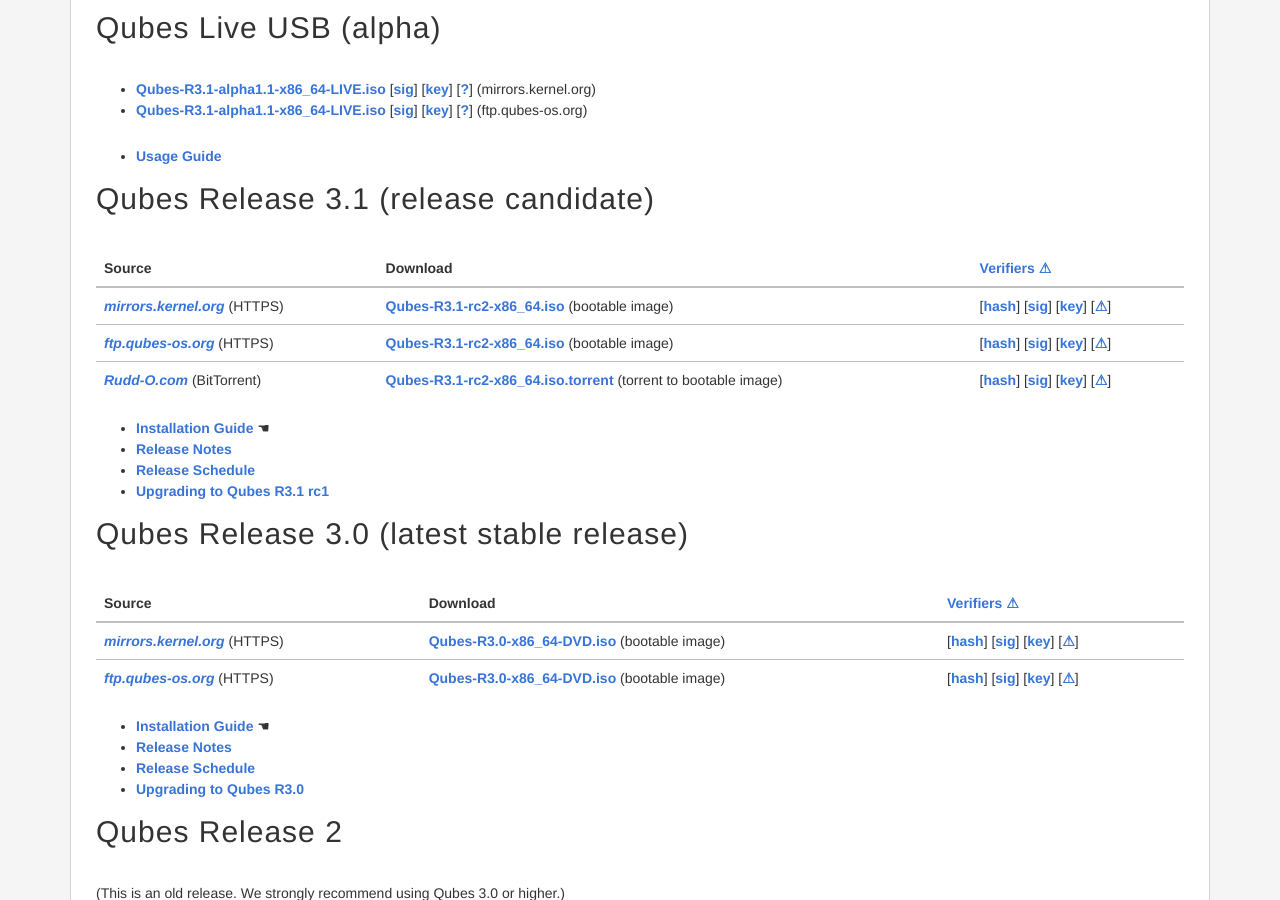
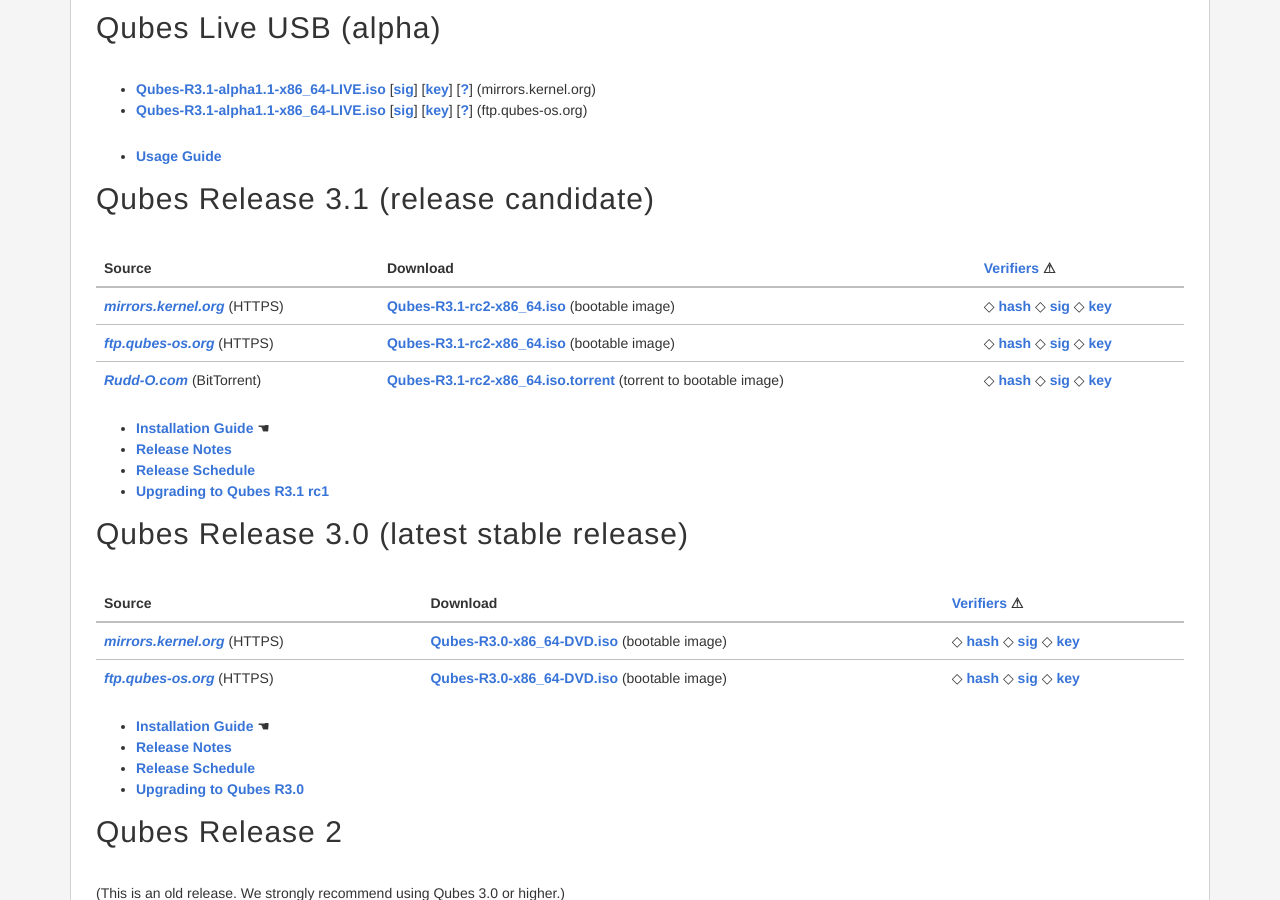
Before and after one commit to QubesOS/qubesos.github.io, a Jekyll site: the page built from pages/downloads.md, in a window 1280 px wide and 900 px high, scrolled down 440 px. Built offline with Jekyll 4.4.1, drawn with Linux system fonts in a browser that asks for light colours; some web fonts are replaced; part of the change alters nothing that is shown.

```diff
--- a/pages/downloads.md
+++ b/pages/downloads.md
@@ -47,7 +47,7 @@ Qubes Live USB (alpha)
       <th>Source</th>
       <th>Download</th>
       <th><a href="/doc/verifying-signatures/"
-             title="How to verify the authenticity of your download">Verifiers ⚠</a></th>
+             title="How to verify the authenticity of your download">Verifiers</a> ⚠</th>
     </tr>
   </thead>
   <tbody>
@@ -59,10 +59,8 @@ Qubes Live USB (alpha)
       <td><a href="{{ source.url }}">{{ source.filename }}</a> ({{ source.type }})</td>
       <td>
         {% for verifier in source.verifiers %}
-          [<a href="{{ verifier[1] }}">{{ verifier[0] }}</a>]
+          ◇ <a href="{{ verifier[1] }}">{{ verifier[0] }}</a>
         {% endfor %}
-          [<a href="/doc/verifying-signatures/"
-              title="How to verify the authenticity of your download">⚠</a>]
       </td>
     </tr>
     {% endfor %}
```
